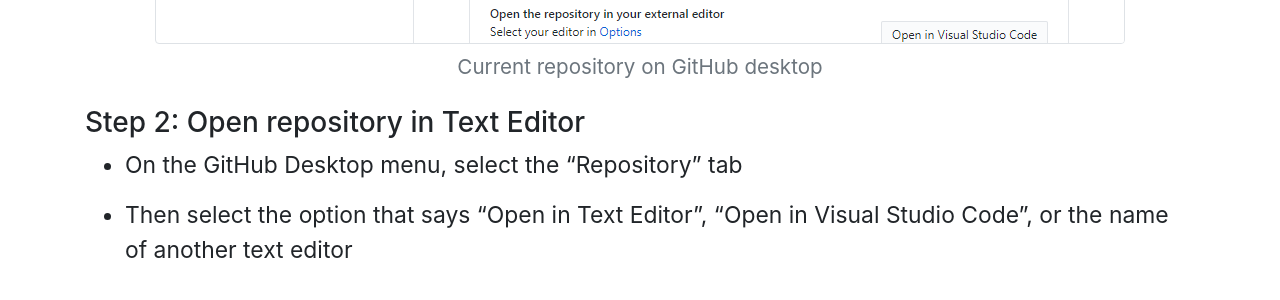
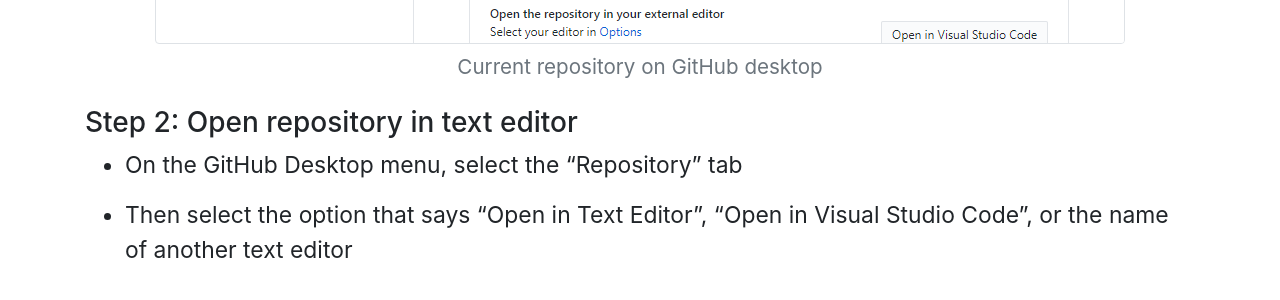
Before and after one commit to lib-static/howto, a Jekyll site: the page built from howtos/openrepointexteditor.md, in a window 1280 px wide. Shown: the part 839-1139 px from the top of the page. Built offline with Jekyll 4.4.1, drawn with Linux system fonts in a browser that asks for light colours.

Commit message:
update capitalization

```diff
--- a/howtos/openrepointexteditor.md
+++ b/howtos/openrepointexteditor.md
@@ -13,7 +13,7 @@ This guide will help you open your repository in a text editor such as Visual St
 - Under "Current Repository", select the repository you want to edit
 {% include bootstrap/figure.md img="/github/github_currentrepository.png" caption="Current repository on GitHub desktop" alt="screen shot of the download button" %}
 
-### Step 2: Open repository in Text Editor
+### Step 2: Open repository in text editor
 
 - On the GitHub Desktop menu, select the "Repository" tab
 
```
